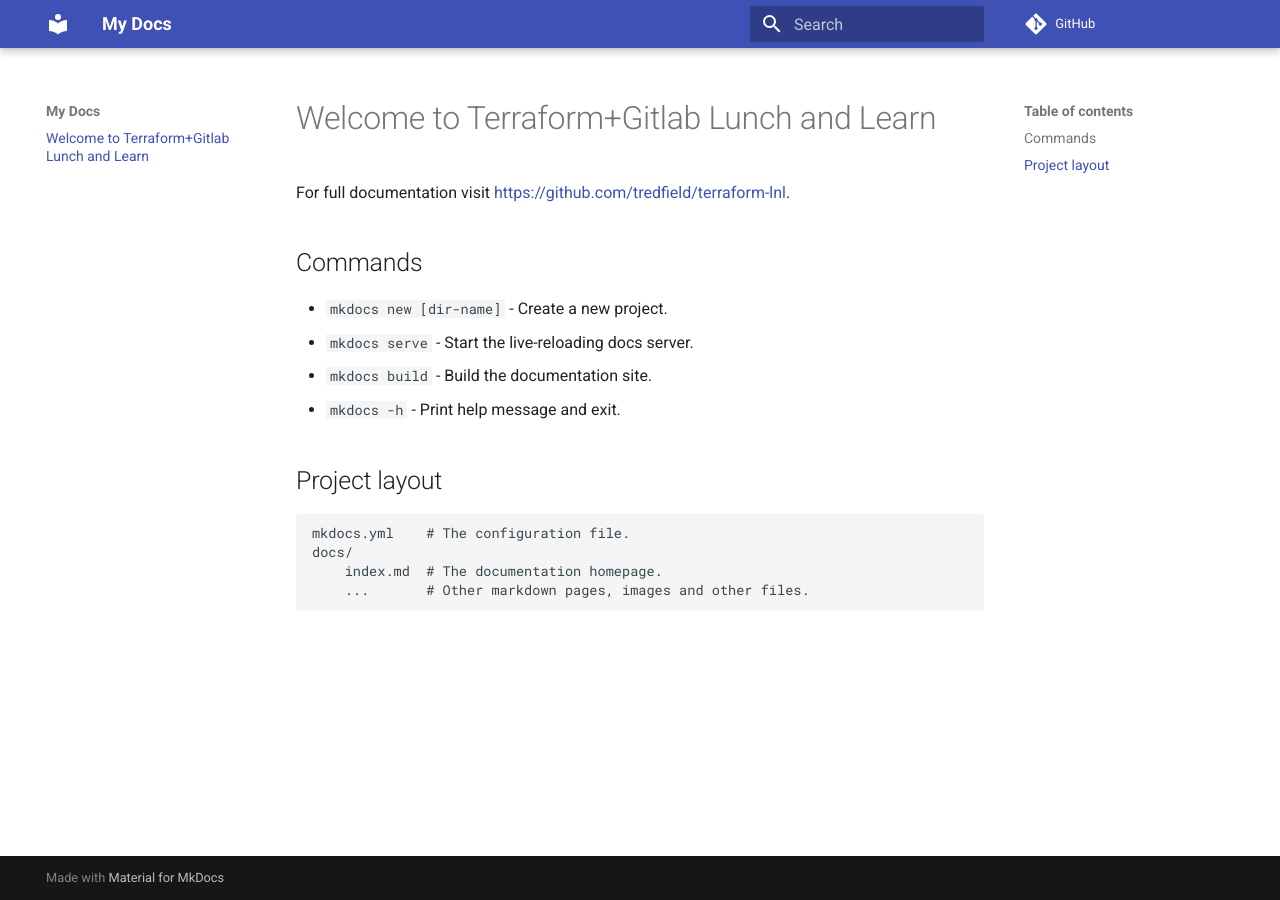
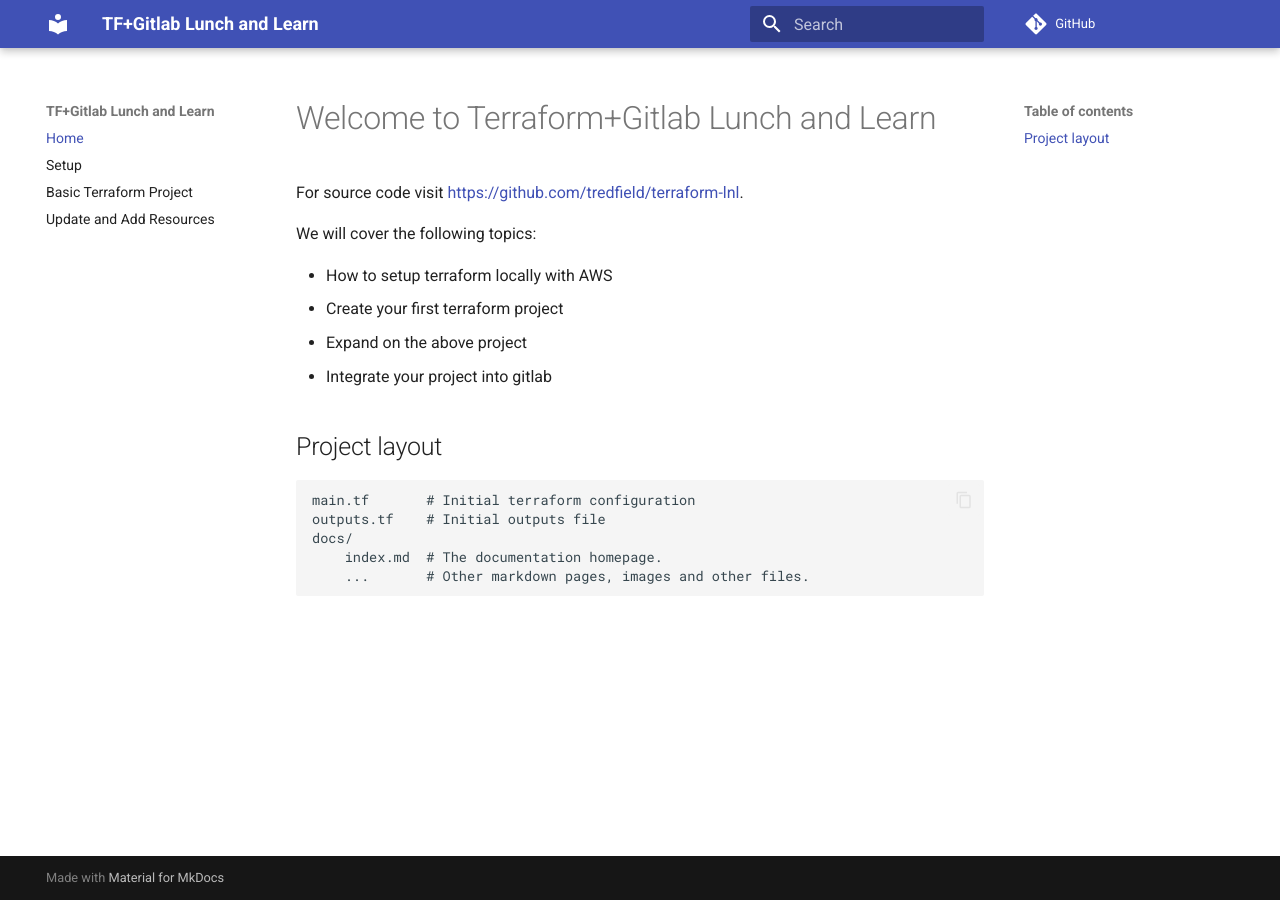
Before and after one commit to tredfield/terraform-lnl, an MkDocs documentation site: the page built from docs/index.md, in a window 1280 px wide. Built offline with MkDocs 1.6.1 and Material for MkDocs 9.7.7, drawn with Linux system fonts in a browser that asks for light colours; comment, search, counter and statistics services are not loaded.

Commit message:
fix: update docs and set main.tf back to basic version

```diff
--- a/docs/index.md
+++ b/docs/index.md
@@ -1,17 +1,18 @@
 # Welcome to Terraform+Gitlab Lunch and Learn
 
-For full documentation visit [https://github.com/tredfield/terraform-lnl](https://github.com/tredfield/terraform-lnl).
+For source code visit [https://github.com/tredfield/terraform-lnl](https://github.com/tredfield/terraform-lnl).
 
-## Commands
+We will cover the following topics:
 
-* `mkdocs new [dir-name]` - Create a new project.
-* `mkdocs serve` - Start the live-reloading docs server.
-* `mkdocs build` - Build the documentation site.
-* `mkdocs -h` - Print help message and exit.
+- How to setup terraform locally with AWS
+- Create your first terraform project
+- Expand on the above project
+- Integrate your project into gitlab
 
 ## Project layout
 
-    mkdocs.yml    # The configuration file.
+    main.tf       # Initial terraform configuration
+    outputs.tf    # Initial outputs file
     docs/
         index.md  # The documentation homepage.
         ...       # Other markdown pages, images and other files.
--- a/mkdocs.yml
+++ b/mkdocs.yml
@@ -1,9 +1,19 @@
-site_name: My Docs
+site_name: TF+Gitlab Lunch and Learn
 theme:
   name: material
+  features:
+    - content.code.annotate
+    - content.code.copy
 repo_url: https://github.com/tredfield/terraform-lnl
 markdown_extensions:
   - pymdownx.highlight
   - pymdownx.inlinehilite
   - pymdownx.superfences
   - pymdownx.snippets
+  - admonition
+  - pymdownx.details
+nav:
+  - Home: index.md
+  - Setup: setup.md
+  - Basic Terraform Project: basic.md
+  - Update and Add Resources: update-and-add.md
```
Also changed, not shown: 5 other files.
